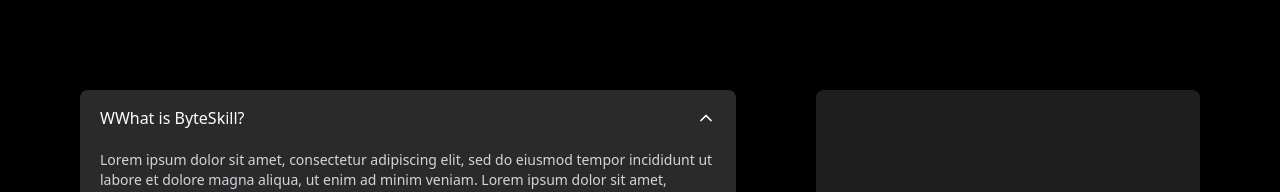
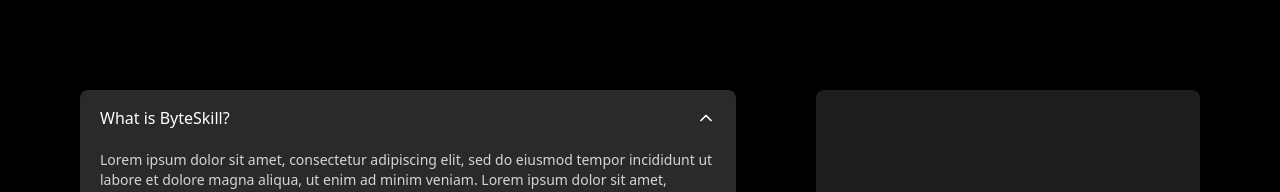
Before and after one commit to Biswajitbp6092/eduden-ethicaldn, a Next.js app: page / in a window 1280 px wide. Shown: the part 8935-9127 px from the top of the page. Built offline with nearby package versions, Linux system fonts and the light colour scheme.

Commit message:
faq wwhat what

```diff
--- a/src/app/components/home-page/Faq/Faq.jsx
+++ b/src/app/components/home-page/Faq/Faq.jsx
@@ -7,7 +7,7 @@
 
 const faqs = [
   {
-    question: "WWhat is ByteSkill?",
+    question: "What is ByteSkill?",
     answer:"Lorem ipsum dolor sit amet, consectetur adipiscing elit, sed do eiusmod tempor incididunt ut labore et dolore magna aliqua, ut enim ad minim veniam. Lorem ipsum dolor sit amet, consectetur adipiscing elit, sed do eiusmod tempor incididunt ut labore et dolore magna aliqua, ut enim ad minim veniam.Lorem ipsum dolor sit amet, consectetur adipiscing elit, sed do eiusmod tempor incididunt ut labore et dolore magna aliqua, ut enim ad minim veniam.Lorem ipsum dolor sit amet, consectetur adipiscing elit, sed do eiusmod tempor incididunt ut labore et dolore magna aliqua, ut enim ad minim veniam.",
   },
   {
```
